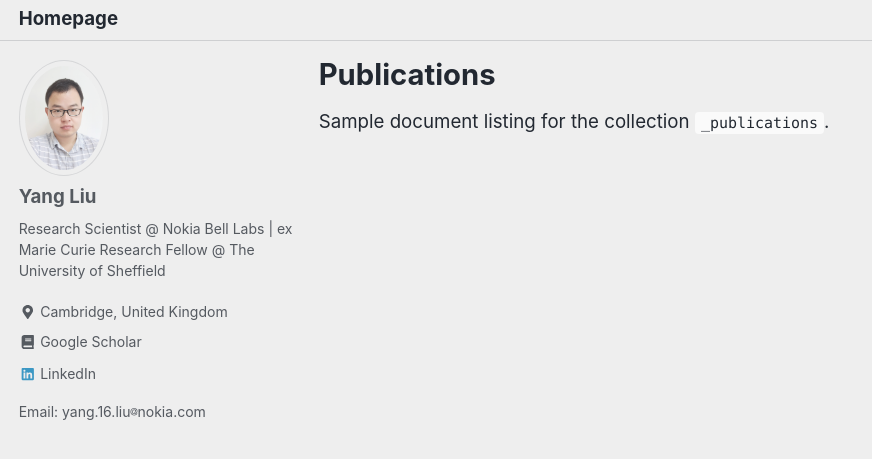
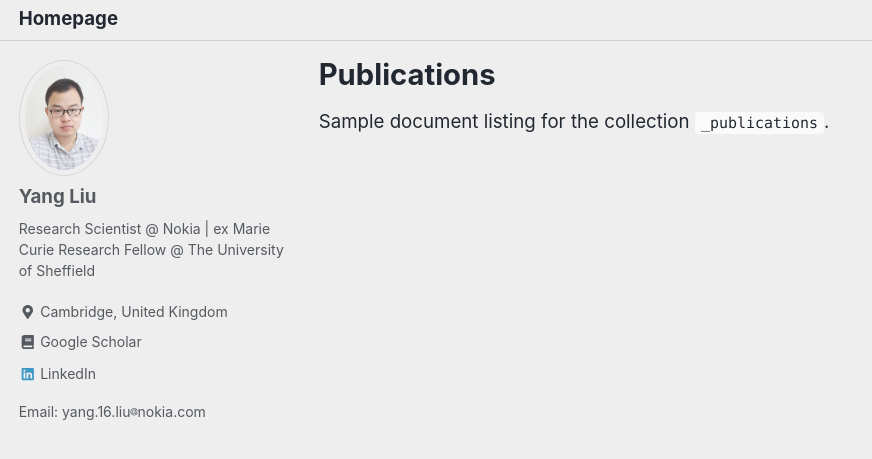
Before and after one commit to yangcas/yangcas.github.io, a Jekyll site: the page built from _pages/publications.md, in a window 1280 px wide and 900 px high. Shown: the top 459 px of the window, without its empty margins (0-872 px from the left). Built offline with Jekyll 4.4.1, drawn with Linux system fonts in a browser that asks for light colours; nearby versions of some CDN libraries; some web fonts are replaced.

Commit message:
Update CV

```diff
--- a/_config.yml
+++ b/_config.yml
@@ -14,7 +14,7 @@ locale                   : "en-US"
 title                    : "Homepage"
 title_separator          : "-"
 name                     : &name "Yang Liu" # &name is a YAML anchor which can be *referenced later
-description              : &description Research Scientist @ Nokia Bell Labs | ex Marie Curie Research Fellow @ The University of Sheffield
+description              : &description Research Scientist @ Nokia | ex Marie Curie Research Fellow @ The University of Sheffield
 url                      : https://yangcas.github.io # the base hostname & protocol for your site e.g. "https://mmistakes.github.io"
 baseurl                  : #"/minimal-mistakes" # the subpath of your site, e.g. "/blog"
 repository               : "yangcas/yangcas.github.io"
```
Also changed, not shown: _pages/cv.md (+2 -2 lines), _pages/projects/omnibuds.md (+1 -1 lines).
